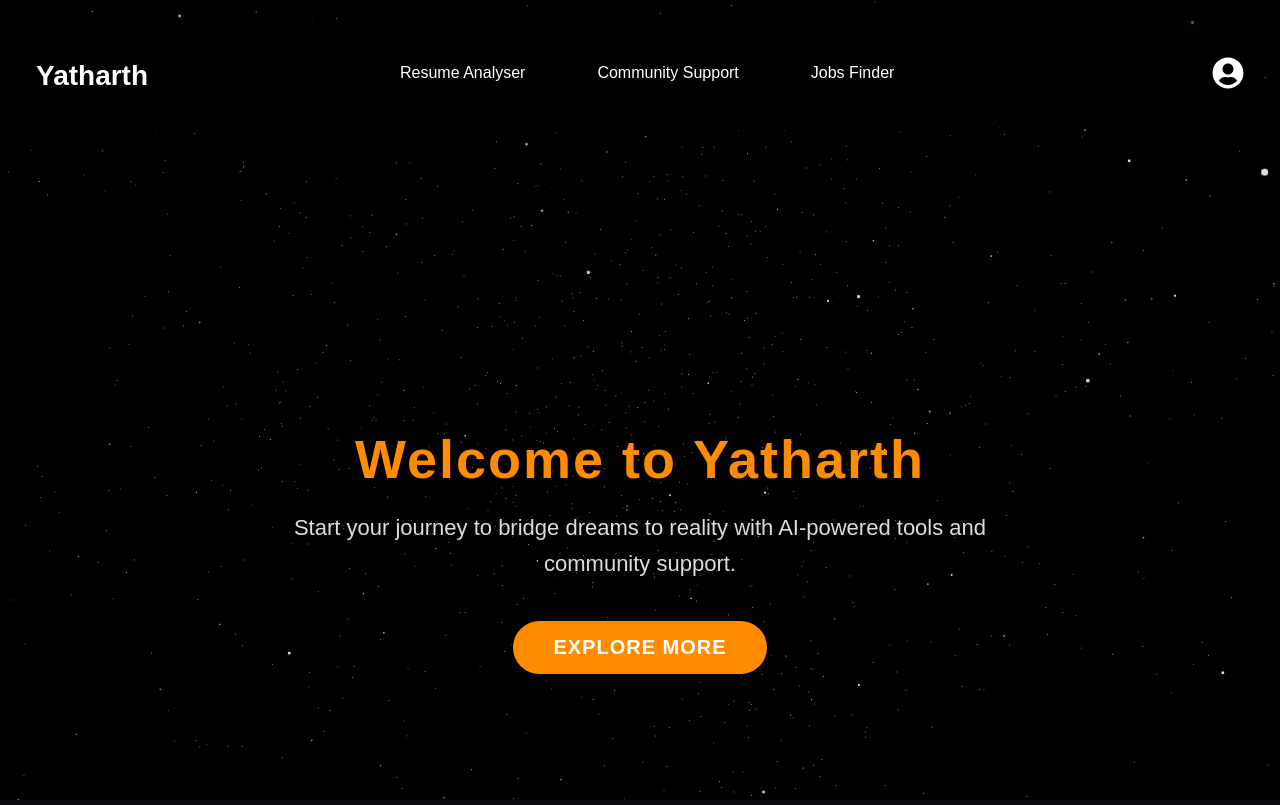
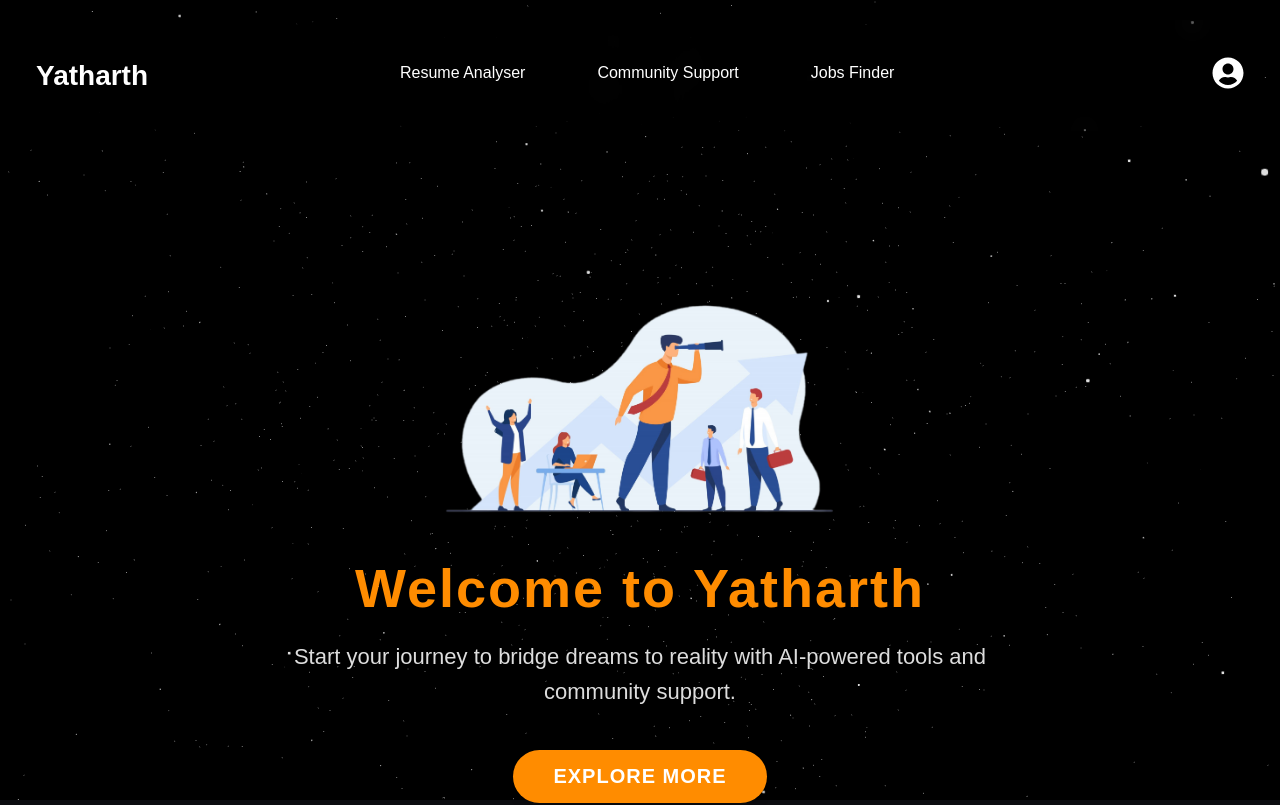
Before and after one commit to Aadithya-J/sih24, a React (Vite) app in the folder frontend/: page / in a window 1280 px wide. Shown: the top 805 px of the page. Built offline with nearby package versions, Linux system fonts and the light colour scheme; no server answers; sample sign-in values are in the browser's storage.

Commit message:
added home page hero image

```diff
--- a/frontend/src/pages/home/Home.css
+++ b/frontend/src/pages/home/Home.css
@@ -21,6 +21,11 @@ body {
   background-attachment: fixed;
   padding: 20px;
   animation: fadeIn 1.5s ease-in-out;
+}
+
+#hero-image {
+  width: 400px;
+  margin-bottom: 40px;
 }
 
 .hero-section h1 {
--- a/frontend/src/pages/home/Home.js
+++ b/frontend/src/pages/home/Home.js
@@ -7,6 +7,7 @@ function Home() {
     <div className="home-page">
       {/* Hero Section */}
       <div className="hero-section">
+        <img src='..\..\..\public\yatharth-hero.png' id='hero-image'></img>
         <h1>Welcome to Yatharth</h1>
         <p>
           Start your journey to bridge dreams to reality with AI-powered tools and community support.
```
Also changed, not shown: frontend/public/yatharth-hero.png (added), frontend/public/yatharth_home_page.jpg (deleted).
